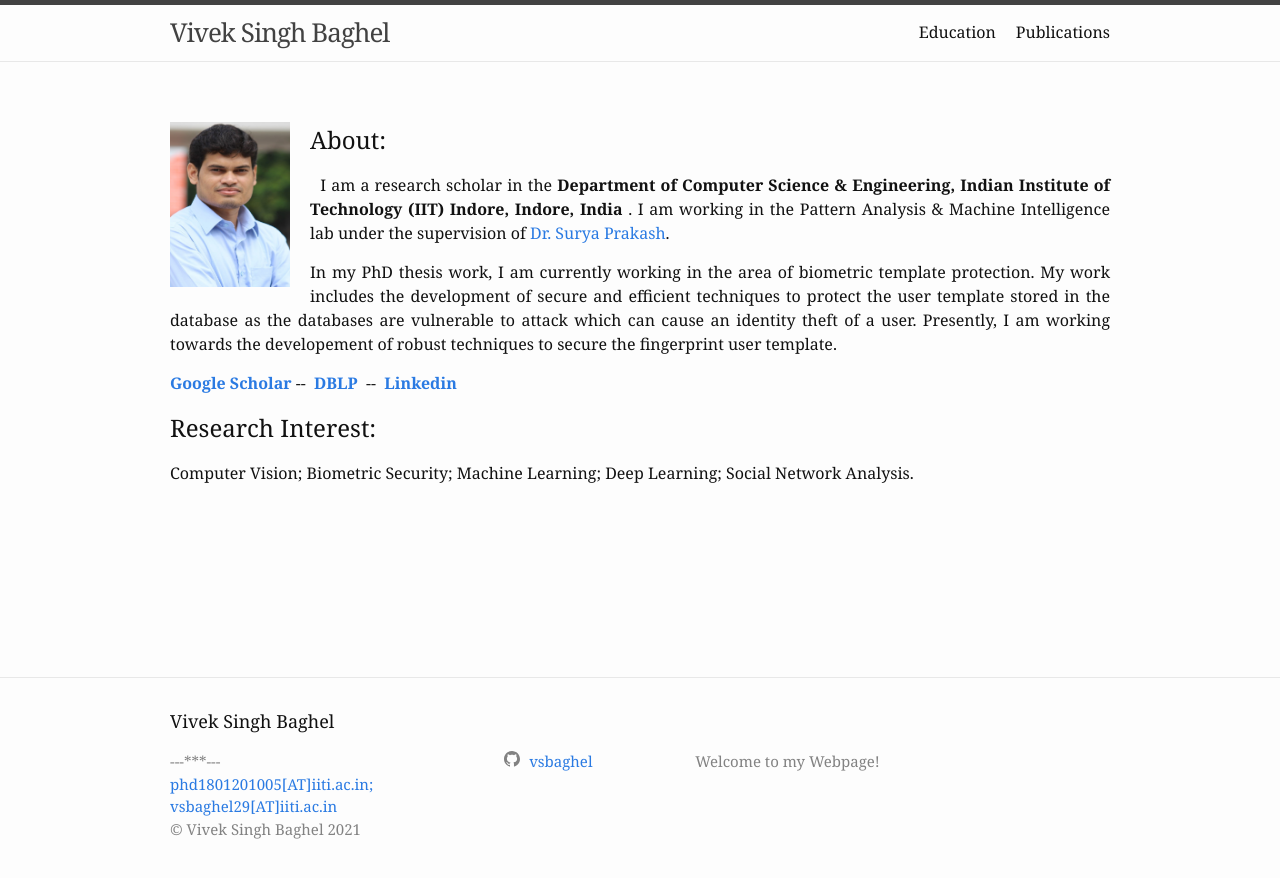
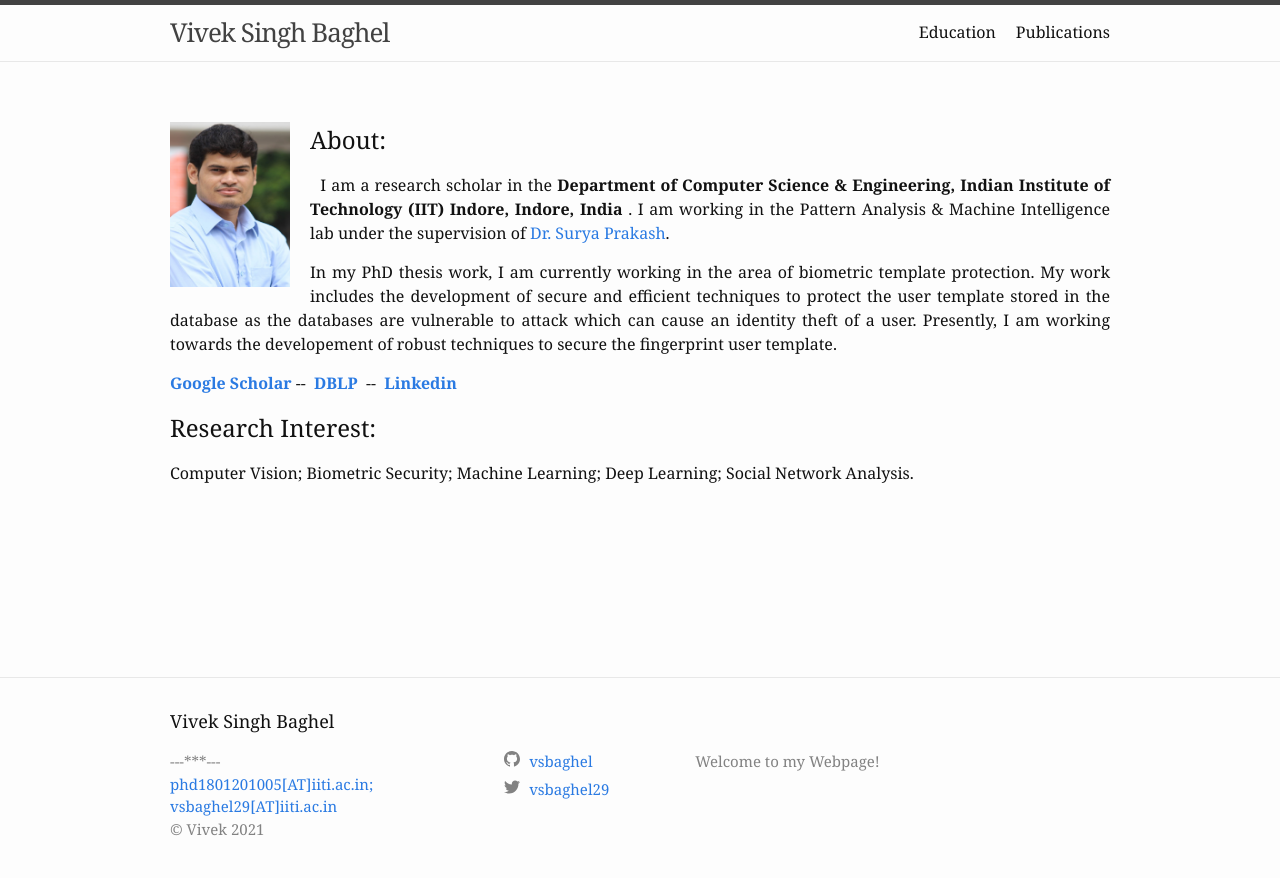
Before and after one commit to vsbaghel29/vsbaghel.github.io, a Jekyll site: the page built from index.markdown, in a window 1280 px wide. Shown: the top 878 px of the page. Built offline with Jekyll 4.4.1, drawn with Linux system fonts in a browser that asks for light colours.

Commit message:
updated the config file

```diff
--- a/_config.yml
+++ b/_config.yml
@@ -27,14 +27,14 @@ baseurl: "" # the subpath of your site, e.g. /blog
 url: "" # the base hostname & protocol for your site, e.g. http://example.com
 
 github_username:  vsbaghel
-#twitter_username: vsbaghel29
+twitter_username: vsbaghel29
 
 
 
 author: "---***---"
 
 
-copyright: "Vivek Singh Baghel"
+copyright: "Vivek"
 
 # title-logo: /pictures/title-logo3.PNG
 # title-logo: /pictures/title-name.PNG
```
